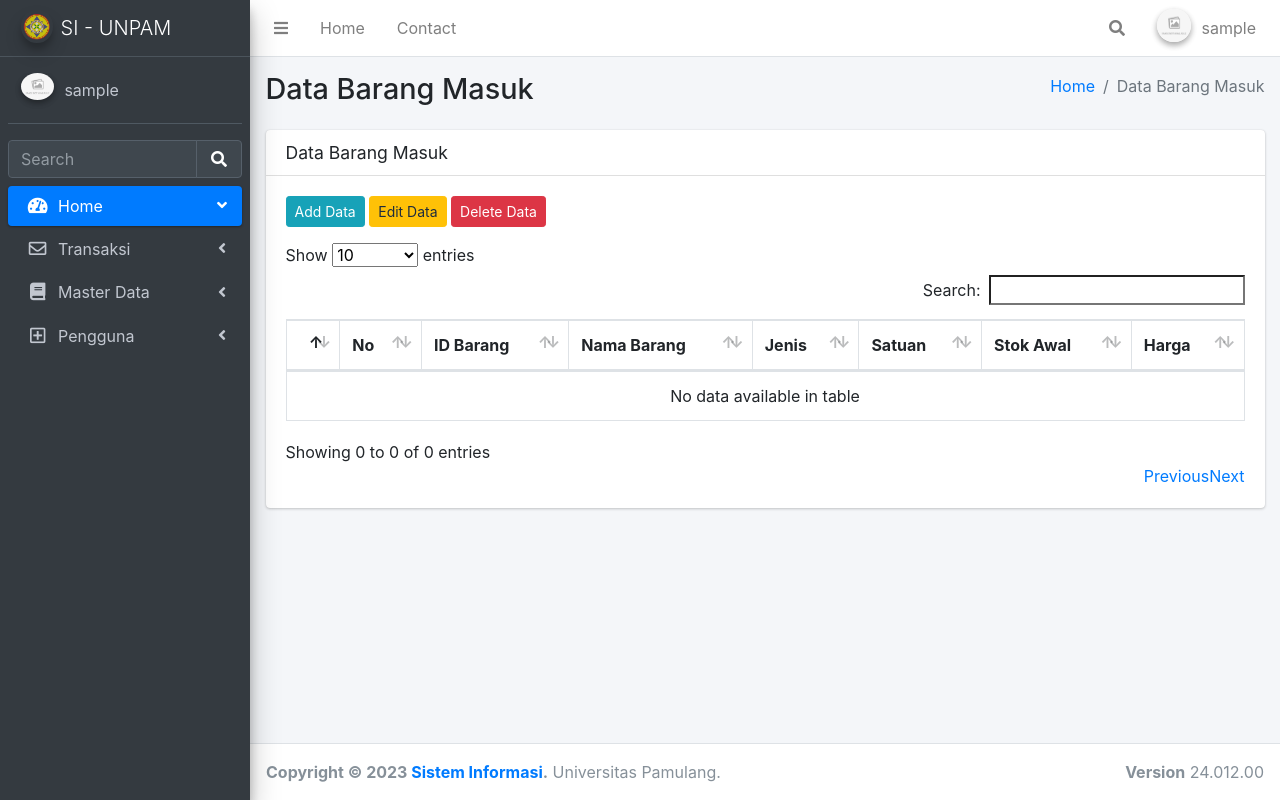
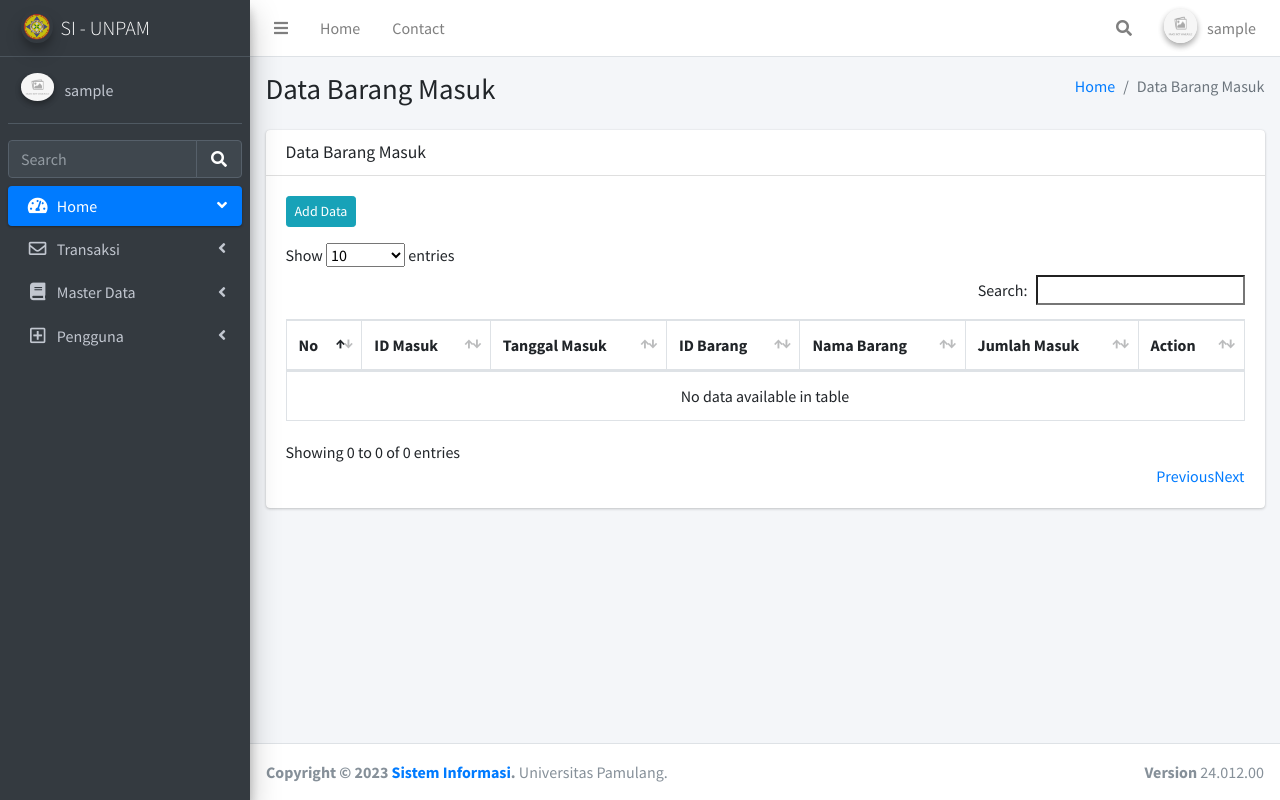
Before and after one commit to Liyhum/CRUD-Barang-nativeJS, a PHP site: page /barang_masuk.php in a window 1280 px wide. Run offline with PHP 8.4, Linux system fonts and the light colour scheme; the visitor is signed in with stand-in values (Sample User, id 1); data that the repository does not hold is empty; some libraries are stand-ins or nearby versions.

Commit message:
add data
Penambahan Barang Masuk

```diff
--- a/barang_masuk.php
+++ b/barang_masuk.php
@@ -34,21 +34,18 @@
               <div class="card-body">
               <div class="form-group">
                 <button class="btn btn-info btn-sm" id="btn_add">Add Data</button>
-                <button class="btn btn-warning btn-sm" id="btn_edit">Edit Data</button>
-                <button class="btn btn-danger btn-sm" id="btn_delete">Delete Data</button>
 
               </div>
                 <table id="tabel" class="table table-bordered table-hover">
                   <thead>
                   <tr>
-                    <th></th>
                     <th>No</th>
+                    <th>ID Masuk</th>
+                    <th>Tanggal Masuk</th>
                     <th>ID Barang</th>
                     <th>Nama Barang</th>
-                    <th>Jenis</th>
-                    <th>Satuan</th>
-                    <th>Stok Awal</th>
-                    <th>Harga</th>
+                    <th>Jumlah Masuk</th>
+                    <th>Action</th>
                   </tr>
                   </thead>
                   <tbody>
@@ -82,6 +79,6 @@
 <?php include 'partial/footer.php';?>
 <script src="https://cdn.jsdelivr.net/npm/sweetalert2@11"></script>
 <script src="./assets/AdminLTE/plugins/datatables/jquery.dataTables.min.js"></script>
+<script src="formBrgMasuk/brg_masuk.js"></script>
 
-<script src="formBrgMasuk/brg_masuk.js"></script>
 <div id="konten"></div>
--- a/formBrgMasuk/brg_masuk.js
+++ b/formBrgMasuk/brg_masuk.js
@@ -1,9 +1,9 @@
-$(function() {
+$(document).ready(function() {
     $("#tabel").DataTable();
     loadData();
+    // $(".select2").select2();
     $(".select2bs4").select2({
         theme: "bootstrap4",
-
     });
 
     $("#btn_add").click(function() {
@@ -50,7 +50,6 @@
         // alert('Apakah Ini Berfungsi ??');
         //$('#modal_add').modal('show');
         //reset();
-
         var cek = $(".cek:checked");
         if (cek.length > 0) {
             var id = [];
@@ -98,46 +97,59 @@
 
     function reset() {
         // $('#id_brg').val('');
-        $("#nama_brg").val("");
-        $("#satuan").val("");
-        $("#jenis").val("");
+        $("#tgl_masuk").val("");
+        $("#barang_select").val("").change();
+        $("#nm_barang").val("");
         $("#stok").val("");
-        $("#harga").val("");
+        $("#jml_masuk").val("");
     }
+
+    $(document).on("change", "#barang_select", function(e) {
+        var id = $(this).val();
+        var str_data = "id=" + id;
+        $.ajax({
+            url: "formBrgMasuk/cari.php",
+            type: "get",
+            data: str_data,
+            dataType: "json",
+            success: function(data) {
+                if (data && typeof data === "object") {
+                    $("#nm_barang").val(data.nama_barang);
+                    $("#stok").val(data.stok_saat_ini);
+                } else {
+                    console.error("Invalid data received from the server");
+                }
+            },
+            error: function(xhr, status, error) {
+                console.error("AJAX error:", status, error);
+            },
+        });
+    });
+
     $(document).on("click", "#btn_simpan", function(e) {
         // alert('Apakah Ini Berfungsi ??');
-        var id_brg = $("#id_brg").val();
-        var nama_brg = $("#nama_brg").val();
-        var satuan = $("#satuan").val();
-        var jenis = $("#jenis").val();
-        var stok = $("#stok").val();
-        var harga = $("#harga").val();
-        if (id_brg == "") {
-            alert("id_brg wajib di isi !!");
-        } else if (nama_brg == "") {
-            alert("nama_brg wajib di isi !!");
-        } else if (satuan == "") {
-            alert("satuan wajib di isi !!");
-        } else if (jenis == "") {
-            alert("jenis wajib di isi !!");
-        } else if (stok == "") {
-            alert("stok wajib di isi !!");
-        } else if (harga == "") {
-            alert("harga wajib di isi !!");
+        var id_masuk = $("#id_masuk").val();
+        var tgl_masuk = $("#tgl_masuk").val();
+        var id_barang = $("#barang_select").val();
+        var jml = $("#jml_masuk").val();
+        if (id_masuk == "") {
+            alert("id_masuk wajib di isi !!");
+        } else if (tgl_masuk == "") {
+            alert("tgl_masuk wajib di isi !!");
+        } else if (id_barang == "") {
+            alert("id_barang wajib di isi !!");
+        } else if (jml == "") {
+            alert("jml wajib di isi !!");
         } else {
             var str_data =
-                "id_brg=" +
-                id_brg +
-                "&nama_brg=" +
-                nama_brg +
-                "&satuan=" +
-                satuan +
-                "&jenis=" +
-                jenis +
-                "&stok=" +
-                stok +
-                "&harga=" +
-                harga;
+                "id_masuk=" +
+                id_masuk +
+                "&tgl_masuk=" +
+                tgl_masuk +
+                "&id_barang=" +
+                id_barang +
+                "&jml=" +
+                jml;
             $.ajax({
                 type: "POST",
                 url: "formBrgMasuk/add.php",
@@ -169,10 +181,9 @@
                         });
                     } else {
                         // alert(data);
-
                         Toast.fire({
                             icon: "info",
-                            title: "Data Berhasil ditambahkan",
+                            title: "Data Gagal ditambahkan",
                         });
                         // toastr.info(data);
                     }
@@ -296,7 +307,7 @@
         url: "formBrgMasuk/delete.php",
         type: "POST",
         data: {
-            user_id: a,
+            id_masuk: a,
         },
         success: function(data) {
             if ((data = "1")) {
--- a/formBrgMasuk/delete.php
+++ b/formBrgMasuk/delete.php
@@ -2,9 +2,9 @@
 
 include "../koneksi.php";
 
-$id_brg = $_POST['id_brg'];
+$id_masuk = $_POST['id_masuk'];
 
-$query = "DELETE FROM tb_barang WHERE id_barang='$id_brg'";
+$query = "DELETE FROM tb_masuk WHERE id_masuk='$id_masuk'";
 mysqli_query($koneksi, $query) or die("gagal eksekusi SQL".mysqli_error());
 if ($query == true) {
     $data = '1';
--- a/formBrgMasuk/getData.php
+++ b/formBrgMasuk/getData.php
@@ -12,13 +12,12 @@
 ?>
 
 <tr>
-    <td><input type="checkbox" id="select_id" class="cek" value="<?php echo $result['id_barang']; ?>"></td>
     <td><?php echo $no++; ?></td>
+    <td><?php echo $result['id_masuk']; ?></td>
+    <td><?php echo $result['tgl_masuk']; ?></td>
     <td><?php echo $result['id_barang']; ?></td>
     <td><?php echo $result['nama_barang']; ?></td>
-    <td><?php echo $result['jenis']; ?></td>
-    <td><?php echo $result['satuan']; ?></td>
-    <td><?php echo $result['stok_awal']; ?></td>
+    <td><?php echo $result['jml_masuk']; ?></td>
     <td><button class="btn btn-sm btn-primary" onclick="edit_data('<?php echo $result['user_id'];?>')">Edit Data</button>
     <button class="btn btn-sm btn-danger" onclick="delete_data('<?php echo $result['user_id'];?>')">Delete</button></td>
 </tr>
--- a/formBrgMasuk/modal_edit.php
+++ b/formBrgMasuk/modal_edit.php
@@ -1,7 +1,7 @@
 <?php
     include '../koneksi.php';
-    $id_brg = $_GET['id_brg'];
-    $query ="SELECT * FROM tb_barang where id_barang='$id_brg'" ;
+    $id_masuk = $_GET['id_masuk'];
+    $query ="SELECT * FROM tb_masuk where id_masuk='$id_masuk'" ;
     $sql=mysqli_query($koneksi,$query);
     $data=mysqli_fetch_array($sql);
     $id_brg=$data['id_barang'];
--- a/partial/header.php
+++ b/partial/header.php
@@ -12,11 +12,11 @@
   <meta name="viewport" content="width=device-width, initial-scale=1">
   <title>Project web</title>
   <!-- Google Font: Source Sans Pro -->
-  <link rel="stylesheet" href="assets/AdminLTE/https://fonts.googleapis.com/css?family=Source+Sans+Pro:300,400,400i,700&display=fallback">
+  <link rel="stylesheet" href="https://fonts.googleapis.com/css?family=Source+Sans+Pro:300,400,400i,700&display=fallback">
   <!-- Font Awesome -->
   <link rel="stylesheet" href="assets/AdminLTE/plugins/fontawesome-free/css/all.min.css">
   <!-- Ionicons -->
-  <link rel="stylesheet" href="assets/AdminLTE/https://code.ionicframework.com/ionicons/2.0.1/css/ionicons.min.css">
+  <link rel="stylesheet" href="https://code.ionicframework.com/ionicons/2.0.1/css/ionicons.min.css">
   <!-- Tempusdominus Bootstrap 4 -->
   <link rel="stylesheet" href="assets/AdminLTE/plugins/tempusdominus-bootstrap-4/css/tempusdominus-bootstrap-4.min.css">
   <!-- iCheck -->
@@ -38,6 +38,7 @@
 
   <!-- jQuery -->
   <script src="assets/AdminLTE/plugins/jquery/jquery.min.js"></script>
+
   <!-- jQuery UI 1.11.4 -->
   <script src="assets/AdminLTE/plugins/jquery-ui/jquery-ui.min.js"></script>
   <!-- Resolve conflict in jQuery UI tooltip with Bootstrap tooltip -->
@@ -70,8 +71,6 @@
   <!-- <script src="assets/AdminLTE/dist/js/demo.js"></script> -->
   <!-- AdminLTE dashboard demo (This is only for demo purposes) -->
   <script src="assets/AdminLTE/dist/js/pages/dashboard.js"></script>
-  <!-- jQuery -->
-  <script src="assets/AdminLTE/plugins/jquery/jquery.min.js"></script>
   <!-- Bootstrap 4 -->
   <script src="assets/AdminLTE/plugins/bootstrap/js/bootstrap.bundle.min.js"></script>
   <!-- DataTables  & Plugins -->
@@ -88,19 +87,18 @@
   <script src="assets/AdminLTE/plugins/datatables-buttons/js/buttons.print.min.js"></script>
   <script src="assets/AdminLTE/plugins/datatables-buttons/js/buttons.colVis.min.js"></script>
 
-  <link rel="stylesheet" href="assets/AdminLTE/plugins/select2/css/select2.min.css">
-  <link rel="stylesheet" href="assets/AdminLTE/plugins/select2-bootstrap4-theme/select2-bootstrap4.min.css">
-
-  <script src="assets/AdminLTE/plugins/select2/js/select2.full.min.js"></script>
-  <script src="assets/AdminLTE/plugins/bootstrap4-duallistbox/jquery.bootstrap-duallistbox.min.js"></script>
-
   <!-- AdminLTE App -->
   <script src="assets/AdminLTE/dist/js/adminlte.min.js"></script>
   <link rel="stylesheet" href="assets/bootstrap-toastr/toastr.css">
   <script src="assets/bootstrap-toastr/toastr.js"></script>
+
   <!-- Bootstrap 4 -->
   <script src="assets/AdminLTE/plugins/bootstrap/js/bootstrap.bundle.min.js"></script>
 
+  <link rel="stylesheet" href="assets/AdminLTE/plugins/select2/css/select2.min.css">
+  <link rel="stylesheet" href="assets/AdminLTE/plugins/select2-bootstrap4-theme/select2-bootstrap4.min.css">
+  <script src="assets/AdminLTE/plugins/select2/js/select2.full.min.js"></script>
+  <script src="assets/AdminLTE/plugins/bootstrap4-duallistbox/jquery.bootstrap-duallistbox.min.js"></script>
 
 </head>
 <body class="hold-transition sidebar-mini layout-fixed">
```
Also changed, not shown: formBrgMasuk/add.php (+6 -9 lines), formBrgMasuk/cari.php (added, +34 -0 lines), formBrgMasuk/modal_add.php (+14 -11 lines).
